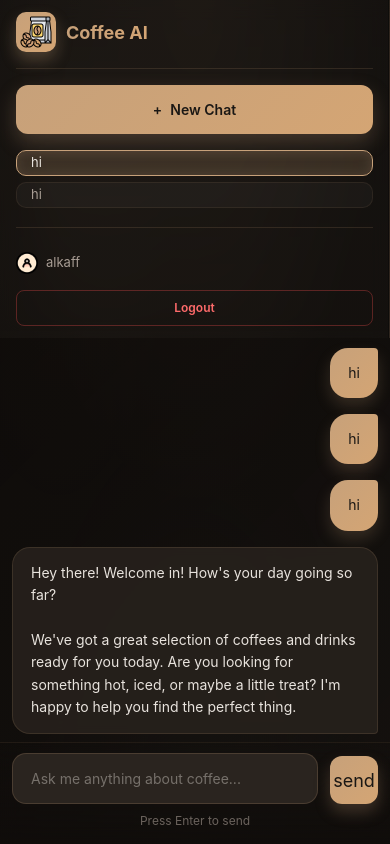
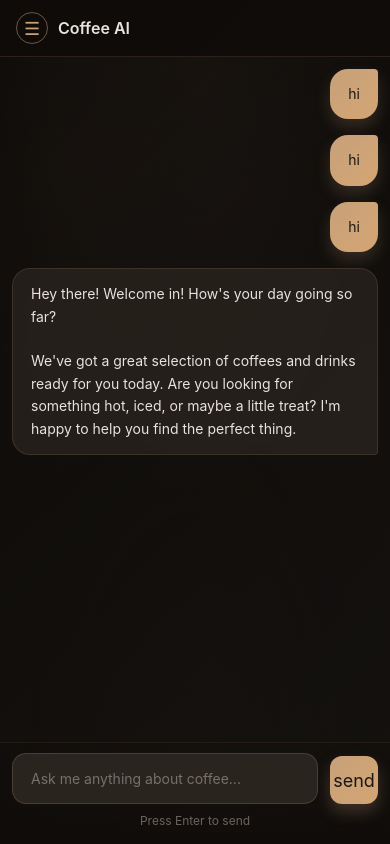
Before and after one commit to Malkaff1/coffee-ai-chat, a Flask app: page /chat in a window 390 px wide. Run offline with Flask 3, Linux system fonts and the light colour scheme; a user stored in the database is signed in; data comes from the database, SQL or seed files in the repository; both versions use the stored data as it was after the commit; some libraries are stand-ins or nearby versions.

Commit message:
Fix mobile layout for chat page

```diff
--- a/templates/chat.html
+++ b/templates/chat.html
@@ -22,14 +22,12 @@
             --text-muted: #A89D94;
         }
 
-
         body {
             background: var(--bg-espresso);
             color: var(--text-cream);
             font-family: 'Inter', 'Segoe UI', sans-serif;
             overflow: hidden;
         }
-
 
         body::before {
             content: "";
@@ -50,7 +48,6 @@
             height: 100vh;
             width: 100%;
         }
-
 
         .sidebar {
             width: 280px;
@@ -231,7 +228,6 @@
             border-color: rgba(255, 80, 80, 0.5);
         }
 
-
         .chat-area {
             flex: 1;
             display: flex;
@@ -335,7 +331,6 @@
             backdrop-filter: blur(5px);
         }
 
-
         .input-section {
             padding: 24px 32px;
             background: linear-gradient(to top, rgba(15, 12, 10, 0.8), transparent);
@@ -410,7 +405,6 @@
             margin-top: 8px;
         }
 
-
         .message.typing-message .message-bubble {
             display: inline-flex;
             align-items: center;
@@ -421,7 +415,6 @@
             border-radius: 18px 18px 4px 18px;
             padding: 12px 16px;
         }
-
 
         .typing-dots {
             display: inline-flex;
@@ -440,6 +433,7 @@
         .typing-dots span:nth-child(2) {
             animation-delay: 0.15s;
         }
+
         .typing-dots span:nth-child(3) {
             animation-delay: 0.3s;
         }
@@ -449,55 +443,120 @@
             30% { opacity: 1; transform: translateY(-2px); }
             100% { opacity: 0.2; transform: translateY(0); }
         }
-@media (max-width: 768px) {
-    #app {
-        flex-direction: column;
-        height: 100vh;
+
+        /* ====== Mobile Header & Sidebar Overlay (added) ====== */
+        .mobile-header {
+            display: none;
         }
 
+        .sidebar-overlay {
+            display: none;
+        }
+
+        @media (max-width: 768px) {
+            body {
+                overflow: hidden;
+            }
+
+            #app {
+                position: relative;
+                height: 100vh;
+                flex-direction: column;
+            }
+
+            .mobile-header {
+                display: flex;
+                align-items: center;
+                gap: 10px;
+                padding: 12px 16px;
+                background: rgba(15, 12, 10, 0.95);
+                border-bottom: 1px solid rgba(199, 161, 122, 0.15);
+                z-index: 5;
+            }
+
+            .mobile-header-title {
+                font-weight: 600;
+                font-size: 16px;
+            }
+
+            .menu-toggle {
+                background: none;
+                border: 1px solid rgba(199, 161, 122, 0.5);
+                border-radius: 999px;
+                width: 32px;
+                height: 32px;
+                display: flex;
+                align-items: center;
+                justify-content: center;
+                color: var(--accent-coffee);
+                font-size: 18px;
+                cursor: pointer;
+            }
 
             .sidebar {
-        width: 100%;
-        flex: 0 0 auto;
-        padding: 12px 16px;
-        max-height: 40vh;
-        overflow-y: auto;
+                position: fixed;
+                top: 0;
+                left: -100%;
+                height: 100vh;
+                width: 75%;
+                max-width: 280px;
+                z-index: 20;
+                transition: left 0.25s ease;
+                box-shadow: 4px 0 20px rgba(0, 0, 0, 0.6);
             }
 
+            .sidebar.open {
+                left: 0;
+            }
+
+            .sidebar-overlay {
+                display: block;
+                position: fixed;
+                inset: 0;
+                background: rgba(0, 0, 0, 0.45);
+                opacity: 0;
+                pointer-events: none;
+                transition: opacity 0.25s ease;
+                z-index: 10;
+            }
+
+            .sidebar-overlay.visible {
+                opacity: 1;
+                pointer-events: auto;
+            }
 
             .chat-area {
                 flex: 1;
+                display: flex;
+                flex-direction: column;
             }
 
-
             .messages-container {
-        padding: 16px 12px 8px;
+                padding: 12px 12px 4px;
             }
 
             .input-section {
                 padding: 10px 12px 14px;
             }
 
-
             .message-bubble {
                 max-width: 100%;
             }
-
 
             .chat-item-title {
                 max-width: 150px;
             }
         }
-
-
     </style>
 </head>
 <body>
     <div id="app">
         <!-- SIDEBAR -->
-        <div class="sidebar">
+        <div class="sidebar" id="sidebar">
             <div class="logo">
-                <div class="logo-icon"><img src="{{ url_for('static', filename='logo.png') }}" alt="Coffee AI Logo" class="w-full h-full p-1"></div>
+                <div class="logo-icon">
+                    <img src="{{ url_for('static', filename='logo.png') }}" alt="Coffee AI Logo" class="w-full h-full p-1">
+                </div>
                 <div class="logo-text">Coffee AI</div>
             </div>
 
@@ -515,22 +574,33 @@
                 <div class="user-info">
                     <img src="{{ url_for('static', filename='contacts_2122152.png') }}"
                         alt="User" style="width:22px; height:22px; border-radius:6px;">
-
                     <span id="username">Guest</span>
                 </div>
                 <button class="logout-btn" onclick="logout()">Logout</button>
             </div>
         </div>
 
+        <!-- Overlay لموبايل -->
+        <div id="sidebarOverlay" class="sidebar-overlay" onclick="toggleSidebar()"></div>
 
+        <!-- CHAT AREA -->
         <div class="chat-area">
+            <!-- Mobile Header -->
+            <div class="mobile-header">
+                <button class="menu-toggle" onclick="toggleSidebar()">
+                    ☰
+                </button>
+                <div class="mobile-header-title">
+                    Coffee AI
+                </div>
+            </div>
+
             <div class="messages-container" id="messagesContainer">
                 <div class="onboarding" id="onboarding">
                     <h2>Welcome to AI Coffee Assistant</h2>
                     <p>Ask me anything about coffee brewing, grind sizes, brewing methods, or how to perfect your brew.</p>
                 </div>
             </div>
-
 
             <div class="input-section">
                 <div class="input-wrapper">
@@ -564,6 +634,27 @@ document.addEventListener('DOMContentLoaded', () => {
             sendBtn: document.getElementById('sendBtn'),
         };
 
+        const sidebar = document.getElementById('sidebar');
+        const sidebarOverlay = document.getElementById('sidebarOverlay');
+
+        function toggleSidebar(force) {
+            if (!sidebar || !sidebarOverlay) return;
+
+            const willOpen = typeof force === 'boolean'
+                ? force
+                : !sidebar.classList.contains('open');
+
+            if (willOpen) {
+                sidebar.classList.add('open');
+                sidebarOverlay.classList.add('visible');
+            } else {
+                sidebar.classList.remove('open');
+                sidebarOverlay.classList.remove('visible');
+            }
+        }
+
+        window.toggleSidebar = toggleSidebar;
+
         let typingEl = null;
 
         function typeWriter(targetEl, text, speed = 18) {
@@ -580,7 +671,6 @@ document.addEventListener('DOMContentLoaded', () => {
                     targetEl.innerHTML += ch;
                 }
 
-
                 dom.messagesContainer.scrollTop = dom.messagesContainer.scrollHeight;
 
                 setTimeout(step, speed);
@@ -588,7 +678,6 @@ document.addEventListener('DOMContentLoaded', () => {
 
             step();
         }
-
 
         async function api(endpoint, method = 'GET', body = null) {
             const res = await fetch(endpoint, {
@@ -732,6 +821,10 @@ document.addEventListener('DOMContentLoaded', () => {
             const msgs = await api(`/api/chats/${id}/messages`);
             renderMessages(msgs);
             renderChats();
+
+            if (window.innerWidth <= 768) {
+                toggleSidebar(false);
+            }
         }
 
         async function newChat() {
@@ -763,7 +856,6 @@ document.addEventListener('DOMContentLoaded', () => {
             dom.messageInput.disabled = true;
             dom.sendBtn.disabled = true;
 
-
             showTyping();
 
             try {
@@ -772,10 +864,7 @@ document.addEventListener('DOMContentLoaded', () => {
                     question: text,
                 });
 
-
-
                 hideTyping();
-
 
                 const ai = res.ai_message;
                 const rawText = ai.text || '';
@@ -796,9 +885,7 @@ hideTyping();
                 container.appendChild(msgWrapper);
                 container.scrollTop = container.scrollHeight;
 
-
                 typeWriter(bubble, safeText, 18);
-
 
                 if (res.title) {
                     const chat = state.chats.find(c => c.id === state.activeChatId);
@@ -874,7 +961,5 @@ typeWriter(bubble, safeText, 18);
         })();
     });
     </script>
-
-
 </body>
 </html>
```
Also changed, not shown: instance/db.sqlite3. Lines whose indentation alone changed are shown as unchanged.
